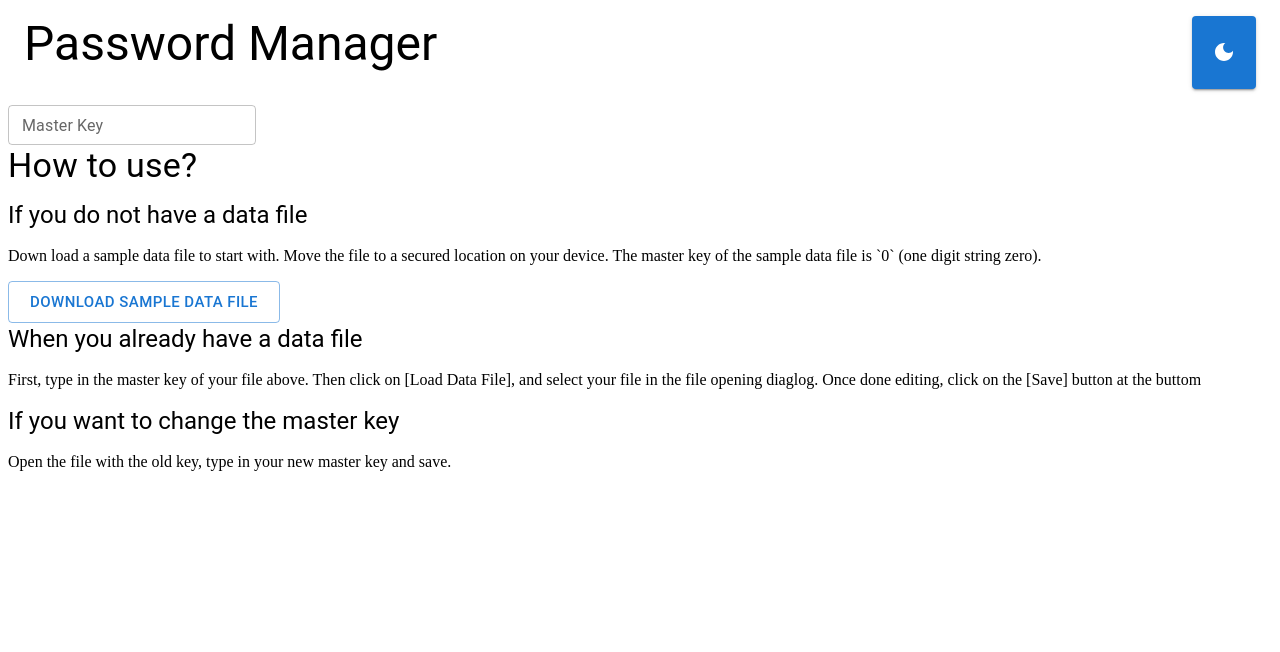
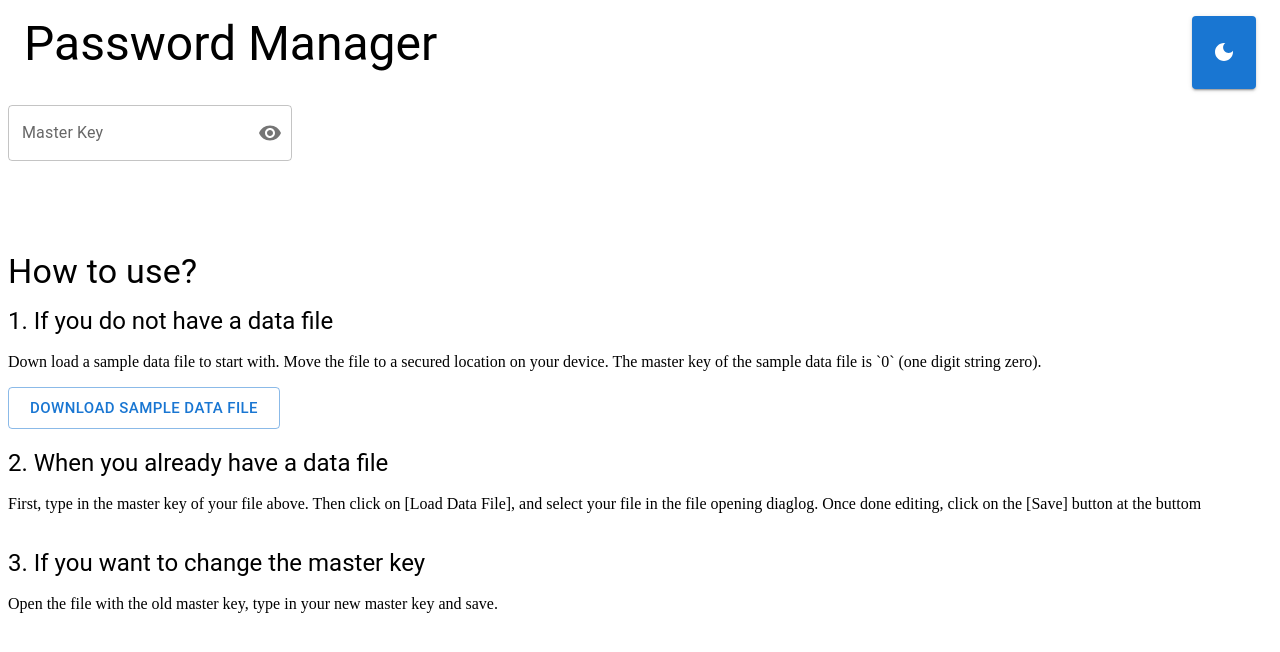
Before and after one commit to urfdvw/Password-Manager, a React (Vite) app: page / in a window 1280 px wide. Shown: the top 652 px of the page. Built offline with nearby package versions, Linux system fonts and the light colour scheme.

Commit message:
show hide masterkey

```diff
--- a/src/App.jsx
+++ b/src/App.jsx
@@ -5,12 +5,12 @@ import schema from "./schema.json";
 import uiSchema from "./uiSchema.json";
 import Button from "@mui/material/Button";
 import Typography from "@mui/material/Typography";
-import TextField from "@mui/material/TextField";
 import Box from "@mui/material/Box";
 import { SetDarkTheme } from "./SetDarkTheme";
 import { useFileHandle } from "./useFileHandle";
 import { encode, decode } from "./cypherUtils";
 import { HelpInfo } from "./HelpInfo";
+import { PassWord } from "./PassWord";
 
 function App() {
     const [formData, setFormData] = useState({});
@@ -47,16 +47,13 @@ function App() {
                 </Typography>
                 <SetDarkTheme />
             </Box>
-            <TextField
-                id="standard-basic"
+            <PassWord
+                masterKey={masterKey}
+                setMasterKey={setMasterKey}
                 label="Master Key"
-                type="password"
-                size="small"
-                value={masterKey}
-                onChange={(e) => {
-                    setMasterKey(e.target.value);
-                }}
             />
+            <br />
+            <br />
             {masterKey ? (
                 fileHandleReady ? (
                     <Form
--- a/src/HelpInfo.jsx
+++ b/src/HelpInfo.jsx
@@ -8,12 +8,16 @@ export const HelpInfo = () => {
     };
     return (
         <div>
+            <br />
+            <br />
+            <br />
+            <br />
             <Typography variant="h4" gutterBottom>
                 How to use?
             </Typography>
 
             <Typography variant="h5" gutterBottom>
-                If you do not have a data file
+                1. If you do not have a data file
             </Typography>
             <p>
                 Down load a sample data file to start with. Move the file to a
@@ -27,8 +31,10 @@ export const HelpInfo = () => {
             >
                 Download Sample Data File
             </Button>
+            <br />
+            <br />
             <Typography variant="h5" gutterBottom>
-                When you already have a data file
+                2. When you already have a data file
             </Typography>
             <p>
                 First, type in the master key of your file above. Then click on
@@ -36,12 +42,13 @@ export const HelpInfo = () => {
                 diaglog. Once done editing, click on the [Save] button at the
                 buttom
             </p>
+            <br />
             <Typography variant="h5" gutterBottom>
-                If you want to change the master key
+                3. If you want to change the master key
             </Typography>
             <p>
-                Open the file with the old key, type in your new master key and
-                save.
+                Open the file with the old master key, type in your new master
+                key and save.
             </p>
         </div>
     );
--- /dev/null
+++ b/src/PassWord.jsx
@@ -0,0 +1,45 @@
+import { useState } from "react";
+import InputLabel from "@mui/material/InputLabel";
+import OutlinedInput from "@mui/material/OutlinedInput";
+import InputAdornment from "@mui/material/InputAdornment";
+import IconButton from "@mui/material/IconButton";
+import Visibility from "@mui/icons-material/Visibility";
+import VisibilityOff from "@mui/icons-material/VisibilityOff";
+import FormControl from "@mui/material/FormControl";
+
+// eslint-disable-next-line react/prop-types
+export const PassWord = ({ masterKey, setMasterKey, label }) => {
+    const [showPassword, setShowPassword] = useState(false);
+    const handleClickShowPassword = () => setShowPassword((show) => !show);
+    const handleMouseDownPassword = (event) => {
+        event.preventDefault();
+    };
+    return (
+        <FormControl variant="outlined">
+            <InputLabel htmlFor="outlined-adornment-password">
+                {label}
+            </InputLabel>
+            <OutlinedInput
+                value={masterKey}
+                onChange={(e) => {
+                    setMasterKey(e.target.value);
+                }}
+                label={label}
+                id="outlined-adornment-password"
+                type={showPassword ? "text" : "password"}
+                endAdornment={
+                    <InputAdornment position="end">
+                        <IconButton
+                            aria-label="toggle password visibility"
+                            onClick={handleClickShowPassword}
+                            onMouseDown={handleMouseDownPassword}
+                            edge="end"
+                        >
+                            {showPassword ? <VisibilityOff /> : <Visibility />}
+                        </IconButton>
+                    </InputAdornment>
+                }
+            />
+        </FormControl>
+    );
+};
```
